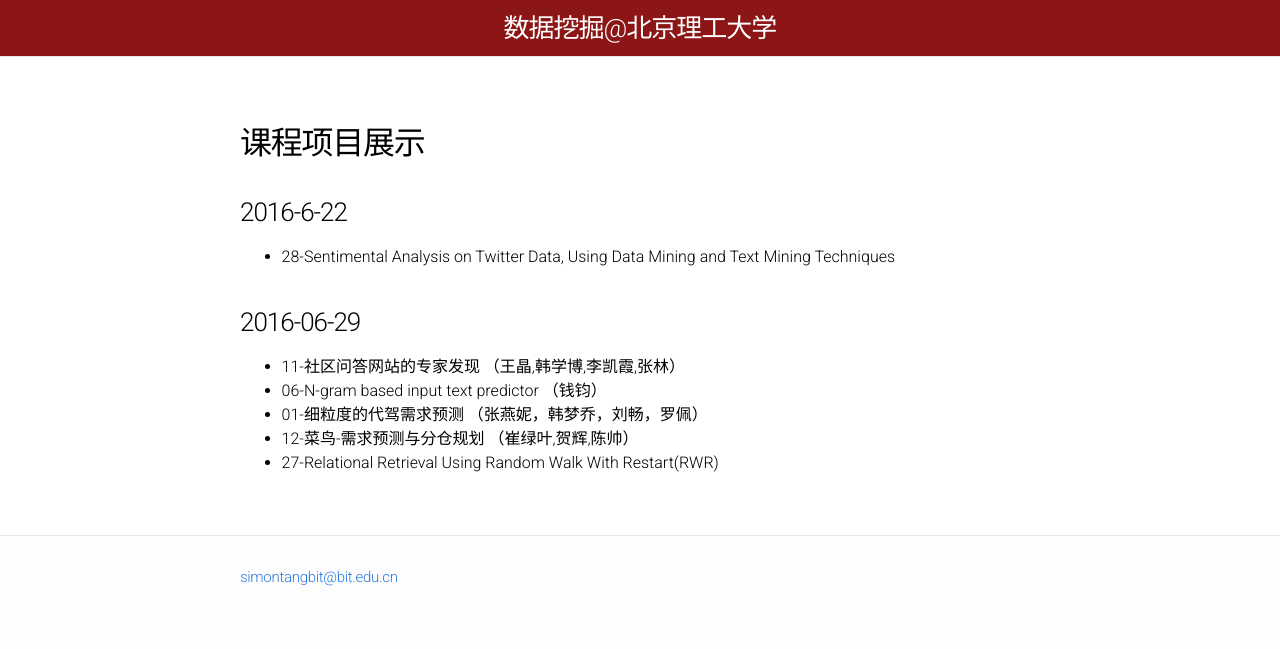
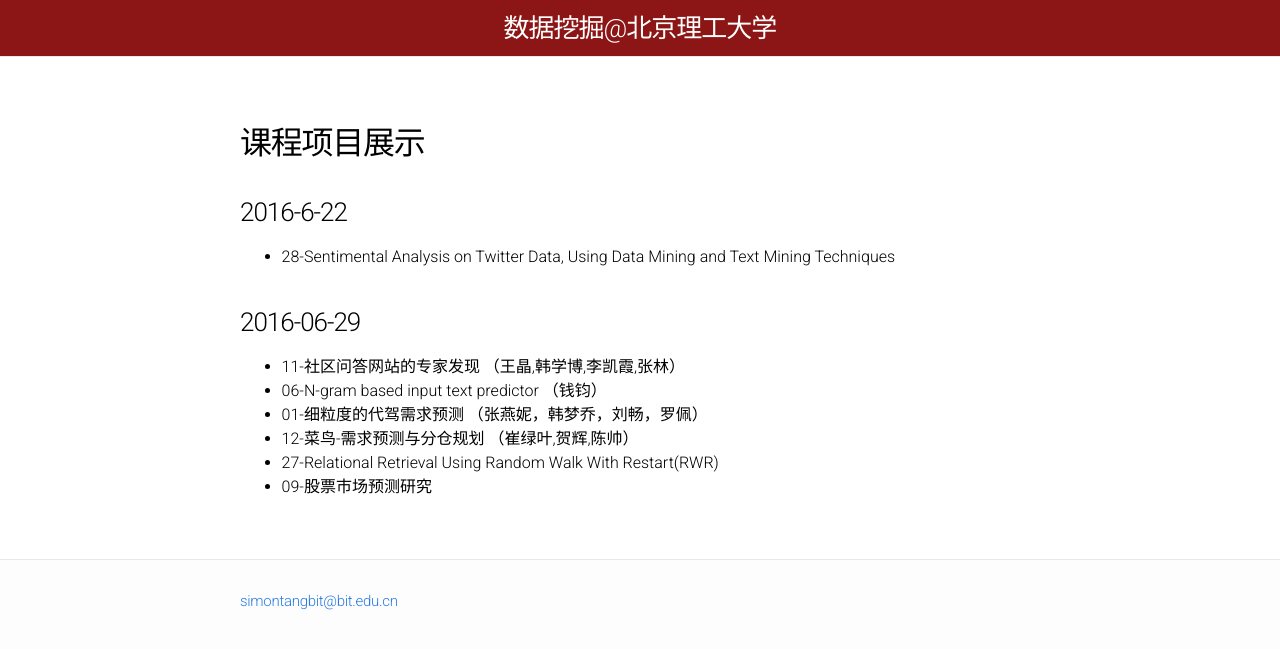
Before and after one commit to BITDM/bitdm.github.io, a Jekyll site: the page built from 2016/presentation.md, in a window 1280 px wide. Shown: the top 649 px of the page. Built offline with Jekyll 4.4.1, drawn with Linux system fonts in a browser that asks for light colours.

Commit message:
课堂展示

```diff
--- a/2016/presentation.md
+++ b/2016/presentation.md
@@ -17,3 +17,4 @@ permalink: /2016/projects/presentation/
 - 01-细粒度的代驾需求预测 （张燕妮，韩梦乔，刘畅，罗佩）
 - 12-菜鸟-需求预测与分仓规划 （崔绿叶,贺辉,陈帅）
 - 27-Relational Retrieval Using Random Walk With Restart(RWR)
+- 09-股票市场预测研究
```
